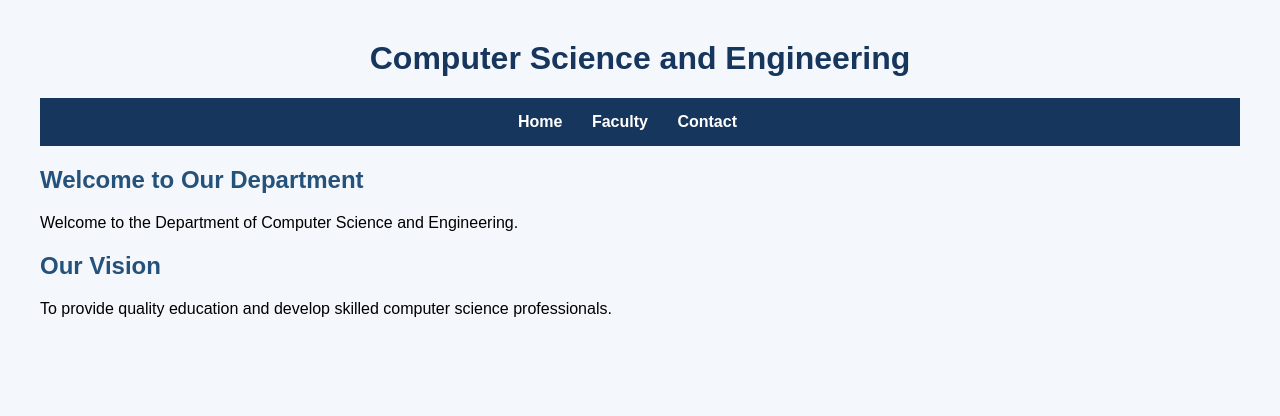
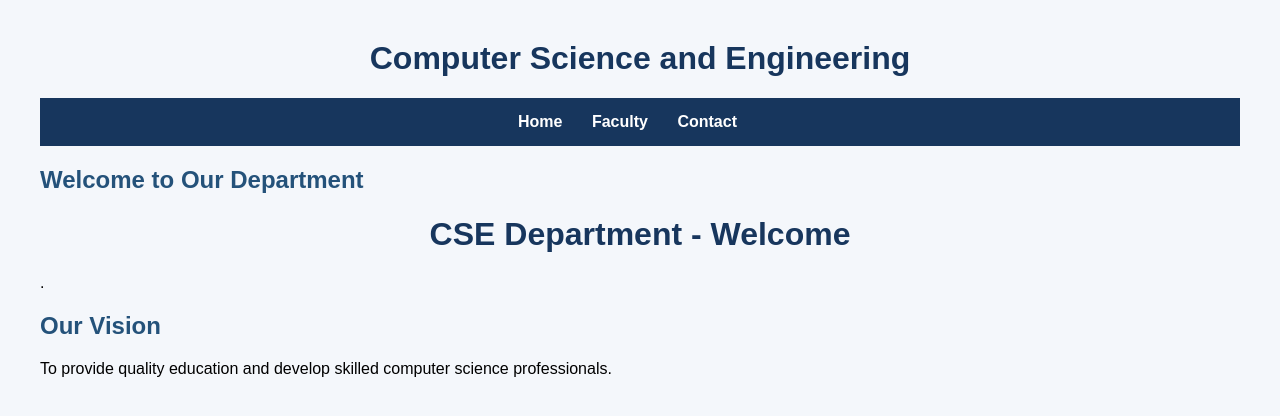
Before and after one commit to Muskan0716/college-department-website-1, a plain HTML site: page index.html in a window 1280 px wide. Drawn offline with Linux system fonts and the light colour scheme.

Commit message:
Change home page heading design

```diff
--- a/index.html
+++ b/index.html
@@ -17,7 +17,7 @@
 
     <h2>Welcome to Our Department</h2>
 
-    <p>Welcome to the Department of Computer Science and Engineering.</p>
+    <p><h1>CSE Department - Welcome</h1>.</p>
 <h2>Our Vision</h2>
 <p>To provide quality education and develop skilled computer science professionals.</p>
 
```
